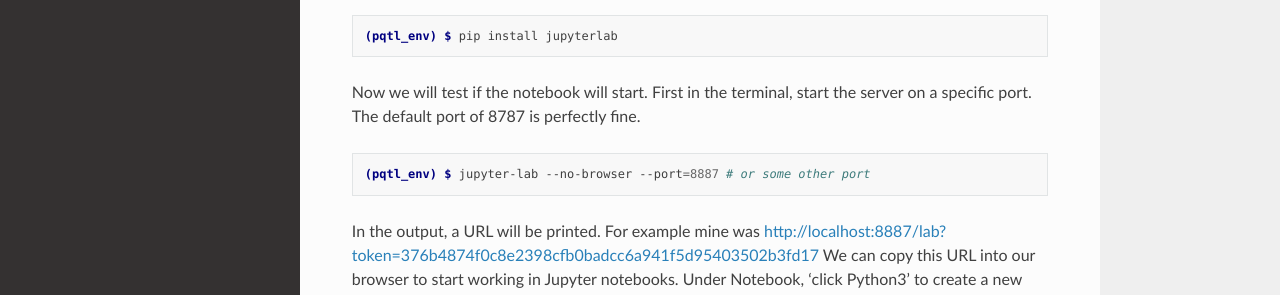
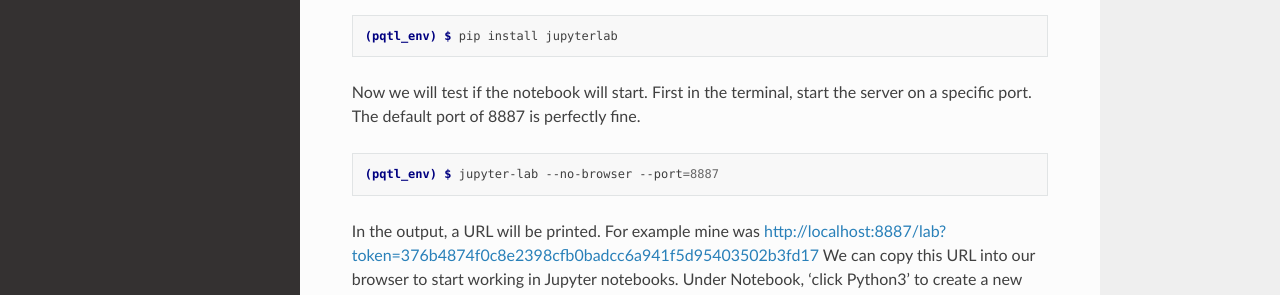
Before and after one commit to royoelen/hanze-python-qtl-workshop, a Sphinx documentation site: the page built from docs/source/setup.rst, in a window 1280 px wide and 900 px high, scrolled down 654 px. Shown: the part 334-629 px from the top of the window. Built offline with Sphinx 7.4.7 and the Read the Docs theme 2.0.0, drawn with Linux system fonts in a browser that asks for light colours.

Commit message:
- add text about mirror of files on BlackBoard

```diff
--- a/docs/source/index.rst
+++ b/docs/source/index.rst
@@ -1,6 +1,6 @@
 Welcome the Hanze Master eQTL workshop
 ===================================
 
-In this workshop we will be linking genetic variants to gene expression via so-called eQTL mapping. There are some `slides <https://drive.google.com/drive/u/1/folders/1eU1RI9GjH9IQBGPWFMGW_IBcvKado4rH>`_ on the concepts of QTL mapping, before you can get started on the actual analysis.
+In this workshop we will be linking genetic variants to gene expression via so-called eQTL mapping. There are some `slides <https://drive.google.com/drive/u/1/folders/1eU1RI9GjH9IQBGPWFMGW_IBcvKado4rH>`_ on the concepts of QTL mapping, before you can get started on the actual analysis. There should also be a mirror of the relevant files on BlackBoard (as a zip).
 
 First let us set up our environment to work in :doc:`setup`
--- a/docs/source/setup.rst
+++ b/docs/source/setup.rst
@@ -49,11 +49,11 @@
    (pqtl_env) $ pip install jupyterlab
 
 
-Now we will test if the notebook will start. First in the terminal, start the server on a specific port. The default port of 8787 is perfectly fine.
+Now we will test if the notebook will start. First in the terminal, start the server on a specific port. The default port of 8887 is perfectly fine.
 
 .. code-block:: console
 
-   (pqtl_env) $ jupyter-lab --no-browser --port=8887 # or some other port
+   (pqtl_env) $ jupyter-lab --no-browser --port=8887
 
 
 In the output, a URL will be printed. For example mine was http://localhost:8887/lab?token=376b4874f0c8e2398cfb0badcc6a941f5d95403502b3fd17
```
